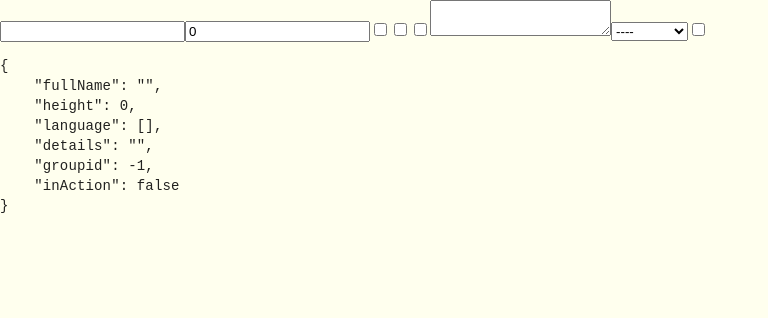
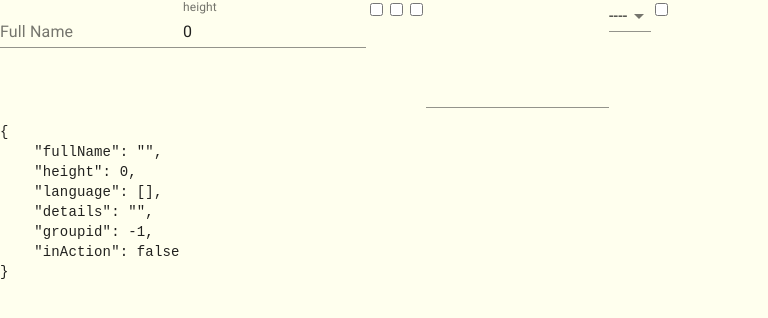
Before and after one commit to naotaroimo/next-app-ts2, a Next.js app: page /formdemo in a window 1280 px wide. Shown: the top 318 px of the page, without its empty margins (0-768 px from the left). Built offline with nearby package versions, Linux system fonts and the light colour scheme.

Commit message:
end:nextjs with typescript:15

```diff
--- a/pages/formdemo.tsx
+++ b/pages/formdemo.tsx
@@ -1,4 +1,5 @@
 import { Form, Formik, Field} from 'formik';
+import {MenuItem, TextField} from '@material-ui/core';
 
 //Fomikにあてるフォーム用のデータ構造
 import {VtuberDetails} from '../interfaces/vtuberdetails';
@@ -23,11 +24,10 @@ const FormDemo = ()=>{
                {( {values} ) => (
                    <Form>
                        {/* デフォルト inputタグ相当 */}
-                       <Field name ="fullName"/>
+                       <Field name ="fullName" as={TextField} label="Full Name" />
 
                        {/* type でnumber指定 */}
-                       <Field name ="height" type="number"/>
-
+                       <Field name ="height" as={TextField} type="number" label="height"/>
 
                        {/* type でcheckbox指定 */}
                        <Field name ="language" value="japanese" type="checkbox"/>
@@ -35,18 +35,19 @@ const FormDemo = ()=>{
                        <Field name ="language" value="other" type="checkbox"/>
 
                        {/* textarea selectなどはasで指定 */}
-                       <Field name ="details" as="textarea"/>
+                       <Field name ="details" as={TextField} multiline rows={5}/>
 
                        {/* option */}
-                       <Field name ="groupid" as="select">
-                           <option value={-1}>----</option>
-                           <option value={0}>freelance</option>
-                           <option value={1}>VOMS</option>
-                           <option value={2}>holostars</option>
-                           <option value={3}>nijisanji</option>
-                           <option value={4}>hololive</option>
-                           <option value={5}>animare</option>
+                       <Field name ="groupid" as={TextField} select>
+                           <MenuItem value={-1}>----</MenuItem>
+                           <MenuItem value={0}>freelance</MenuItem>
+                           <MenuItem value={1}>VOMS</MenuItem>
+                           <MenuItem value={2}>holostars</MenuItem>
+                           <MenuItem value={3}>nijisanji</MenuItem>
+                           <MenuItem value={4}>hololive</MenuItem>
+                           <MenuItem value={5}>animare</MenuItem>
                        </Field>
+
 
                        <Field name ="inAction" type="checkbox"/>
 
```
